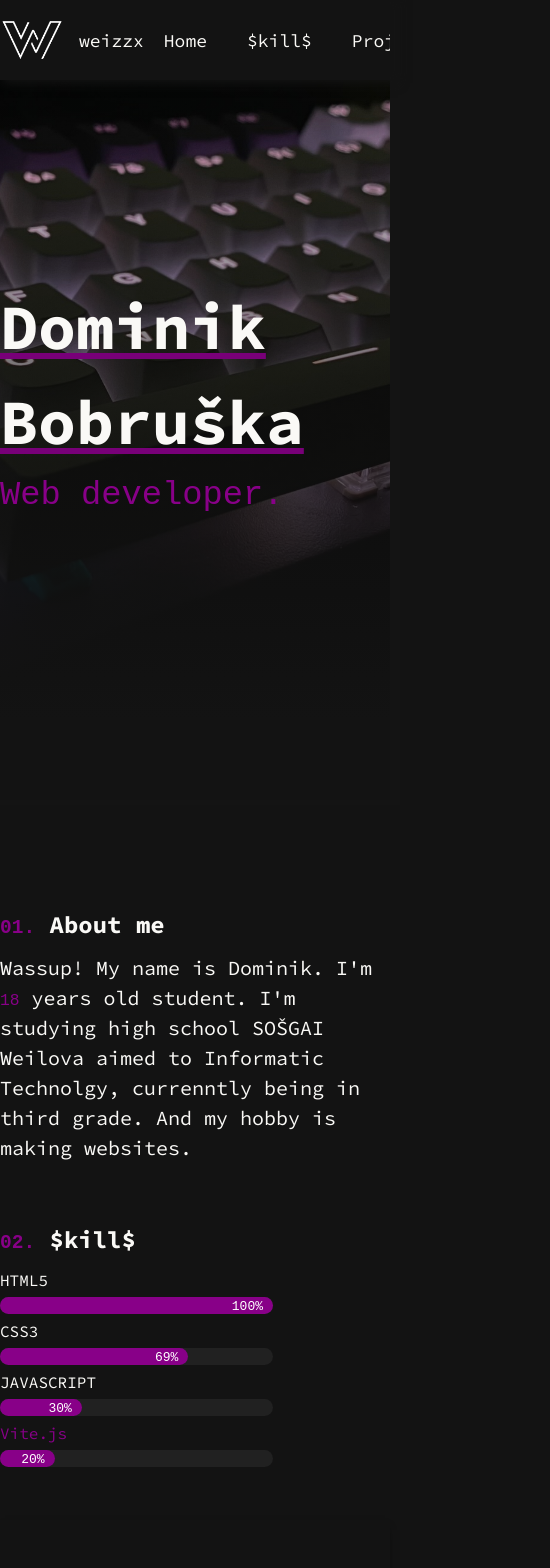
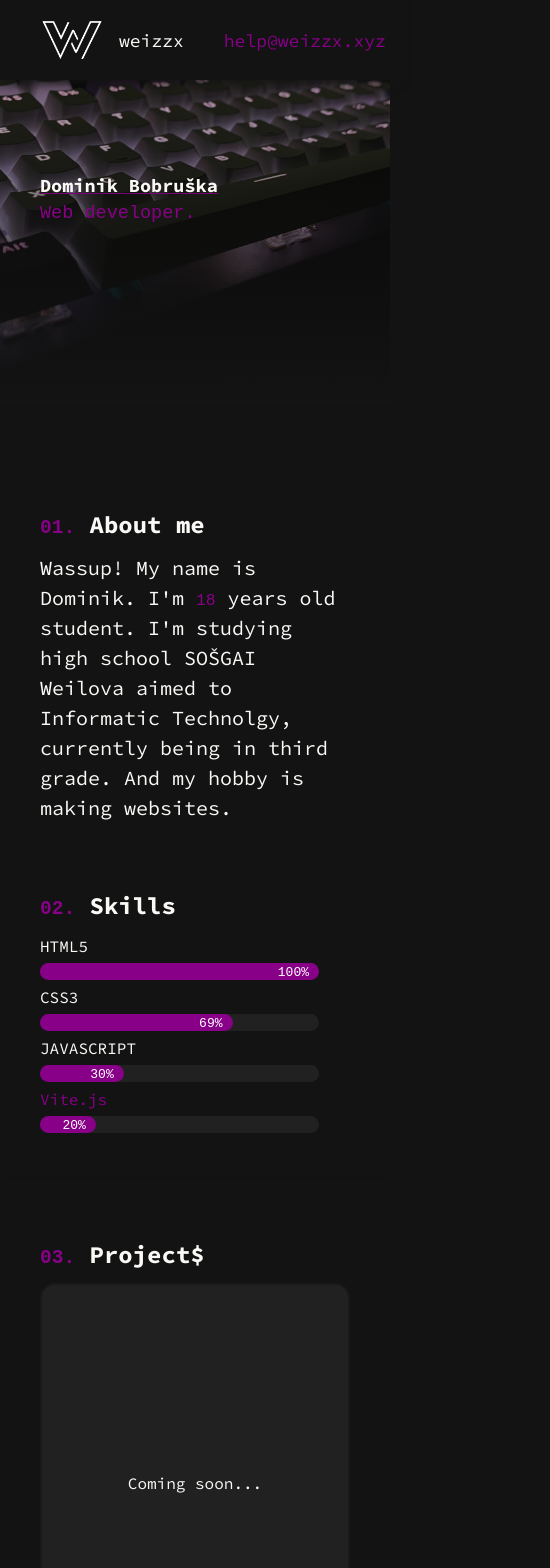
Before and after one commit to fkuroshiro/fkuroshiro-old, a React (Vite) app: page / in a window 390 px wide. Shown: the top 1568 px of the page, 550 px wide, since content can reach past the window. Built offline with nearby package versions, Linux system fonts and the light colour scheme.

Commit message:
Mobile Responive plsplspls

```diff
--- a/src/App.jsx
+++ b/src/App.jsx
@@ -1,6 +1,12 @@
 import './css/App.css'
+import './css/mobile.css'
 import Logo from "./assets/logo.png";
 import Pencil_Icon from "./assets/pencil_create_icon.png";
+
+const HTML5 = 100;
+const CSS3 = 69;
+const JS = 30;
+const VITE = 20;
 
 function App() {
 
@@ -18,17 +24,17 @@ function App() {
           <div className="grid">
             <div className="i">
               <h1><code>01.</code> About me</h1>
-              <p>Wassup! My name is Dominik. I'm <code>18</code> years old student. I'm studying high school SOŠGAI Weilova aimed to Informatic Technolgy, currenntly being in third grade. And my hobby is making websites.</p>
+              <p>Wassup! My name is Dominik. I'm <code>18</code> years old student. I'm studying high school SOŠGAI Weilova aimed to Informatic Technolgy, currently being in third grade. And my hobby is making websites.</p>
             </div>
             <div className="i">
-              <h1><code>02.</code> $kill$</h1>
-              <div className='html5'>HTML5<div className="bar"><div className="filled"><code>100%</code></div></div></div>
+              <h1><code>02.</code> Skills</h1>
+              <div className='html5'>HTML5<div className="bar"><div className="filled"><code>{HTML5}%</code></div></div></div>
 
-              <div className='css3'>CSS3<div className="bar"><div className="filled"><code>69%</code></div></div></div>
+              <div className='css3'>CSS3<div className="bar"><div className="filled"><code>{CSS3}%</code></div></div></div>
 
-              <div className='js'>JAVASCRIPT<div className="bar"><div className="filled"><code>30%</code></div></div></div>
+              <div className='js'>JAVASCRIPT<div className="bar"><div className="filled"><code>{JS}%</code></div></div></div>
 
-              <div className='vite'><a href="http://vite.dev" target="_blank" rel="noopener noreferrer">Vite.js</a><div className="bar"><div className="filled"><code>20%</code></div></div></div>
+              <div className='vite'><a href="http://vite.dev" target="_blank" rel="noopener noreferrer">Vite.js</a><div className="bar"><div className="filled"><code>{VITE}%</code></div></div></div>
             </div>
           </div>
         </div>
@@ -49,7 +55,7 @@ function App() {
             <img src={Pencil_Icon} alt="logo" width="200px"/>
             <div>
               <h2>Do you want website?</h2>
-              <p>Do you want create a website?</p>
+              <p>Do you want to create a website?</p>
               <div>
                 <b>Write me email: </b>
                 <a href="mailto:help@weizzx.xyz">help@weizzx.xyz</a>
--- a/src/components/Navbar.jsx
+++ b/src/components/Navbar.jsx
@@ -1,4 +1,5 @@
-import '../css/Navbar.css'
+import '../css/Navbar.css';
+import '../css/mobile.css';
 import Logo from "../assets/logo.png";
 
 function Navbar() {
@@ -12,7 +13,7 @@ function Navbar() {
                     <div className="links">
                         <div>
                             <a href="#home">Home</a>
-                            <a href="#skills">$kill$</a>
+                            <a href="#skills">Skills</a>
                             <a href="#projects">Project$</a>
                             <a href="#contact">Contact</a>
                         </div>
--- a/src/css/App.css
+++ b/src/css/App.css
@@ -17,7 +17,7 @@
 
 .header b {
   text-decoration: underline var(--secondary-clr);
-  font-size: 7.5vh;
+  font-size: clamp(1rem, 0.8333rem + 1.3333vw, 1.25rem);
 }
 
 .header code {
@@ -45,56 +45,56 @@
 }
 
 #skills .html5 .bar {
-  width: 70%;
+  width: 90%;
   height: 17px;
   border-radius: 30px;
   background-color: #212121;
 }
 
 #skills .html5 .filled {
-  width: 100%;
+  width: var(--html5);
   height: 100%;
   border-radius: 30px;
   background-color: var(--primary-clr);
 }
 
 #skills .css3 .bar {
-  width: 70%;
+  width: 90%;
   height: 17px;
   border-radius: 30px;
   background-color: #212121;
 }
 
 #skills .css3 .filled {
-  width: 69%;
+  width: var(--css3);
   height: 100%;
   border-radius: 30px;
   background-color: var(--primary-clr);
 }
 
 #skills .js .bar {
-  width: 70%;
+  width: 90%;
   height: 17px;
   border-radius: 30px;
   background-color: #212121;
 }
 
 #skills .js .filled {
-  width: 30%;
+  width: var(--js);
   height: 100%;
   border-radius: 30px;
   background-color: var(--primary-clr);
 }
 
 #skills .vite .bar {
-  width: 70%;
+  width: 90%;
   height: 17px;
   border-radius: 30px;
   background-color: #212121;
 }
 
 #skills .vite .filled {
-  width: 20%;
+  width: var(--vite);
   height: 100%;
   border-radius: 30px;
   background-color: var(--primary-clr);
@@ -124,7 +124,8 @@
 }
 
 .card {
-  min-width: 550px;
+  max-width: 550px;
+  min-width: 400px;
   height: 400px;
   border-radius: 15px;
   background-color: #212121;
--- a/src/css/index.css
+++ b/src/css/index.css
@@ -20,6 +20,11 @@
   --primary-shadow: #aa00aa;
   --primary-dark: #131313;
   --primary-dark-shadow: #141414;
+
+  --html5: 100%;
+  --css3: 69%;
+  --js: 30%;
+  --vite: 20%;
 }
 
 * {
--- /dev/null
+++ b/src/css/mobile.css
@@ -0,0 +1,64 @@
+@media screen and (max-width:450px) {
+    .inner {
+        max-width: 500px;
+        padding: 0 min(40px);
+        box-sizing: border-box;
+    }
+
+    .header {
+        height: 400px;
+        box-shadow: 5px 0px 0px 5px var(--primary-dark-shadow);
+        background-image: linear-gradient(#1313131c, var(--primary-dark) 100%), url(../assets/IMG_0125.JPEG);
+        background-repeat: no-repeat;
+        background-position: center;
+        background-size: cover;
+    }
+
+    .header b {
+        font-size: clamp(1rem, 0.8333rem + 1.3333vw, 1.25rem);
+    }
+
+    .header code {
+        font-size: clamp(1rem, 0.8333rem + 1.3333vw, 1.25rem);
+    }
+
+    #skills {
+        max-width: 400px;
+    }
+
+    #skills .grid {
+        display: grid;
+        grid-template-areas: ".";
+        grid-template-columns: 1fr;
+        grid-template-rows: auto;
+        gap: 10%;
+      }
+
+    .projects-grid {
+        display: grid;
+        grid-template-areas: ".";
+        grid-template-columns: 1fr;
+        grid-template-rows: auto;
+        gap: 15px;
+    }
+
+    .card {
+        min-width: 200px;
+        max-width: 400px;
+    }
+
+    .create-web {
+        display: grid;
+        grid-template-areas: "pencil-i" "text";
+        grid-template-columns: 1fr;
+        grid-template-rows: auto;
+        align-items: center;
+        gap: 20px;
+        margin: 0;
+        transition: all .3s;
+      }
+
+    .navbar .links {
+        display: none !important;
+    }
+}
```
